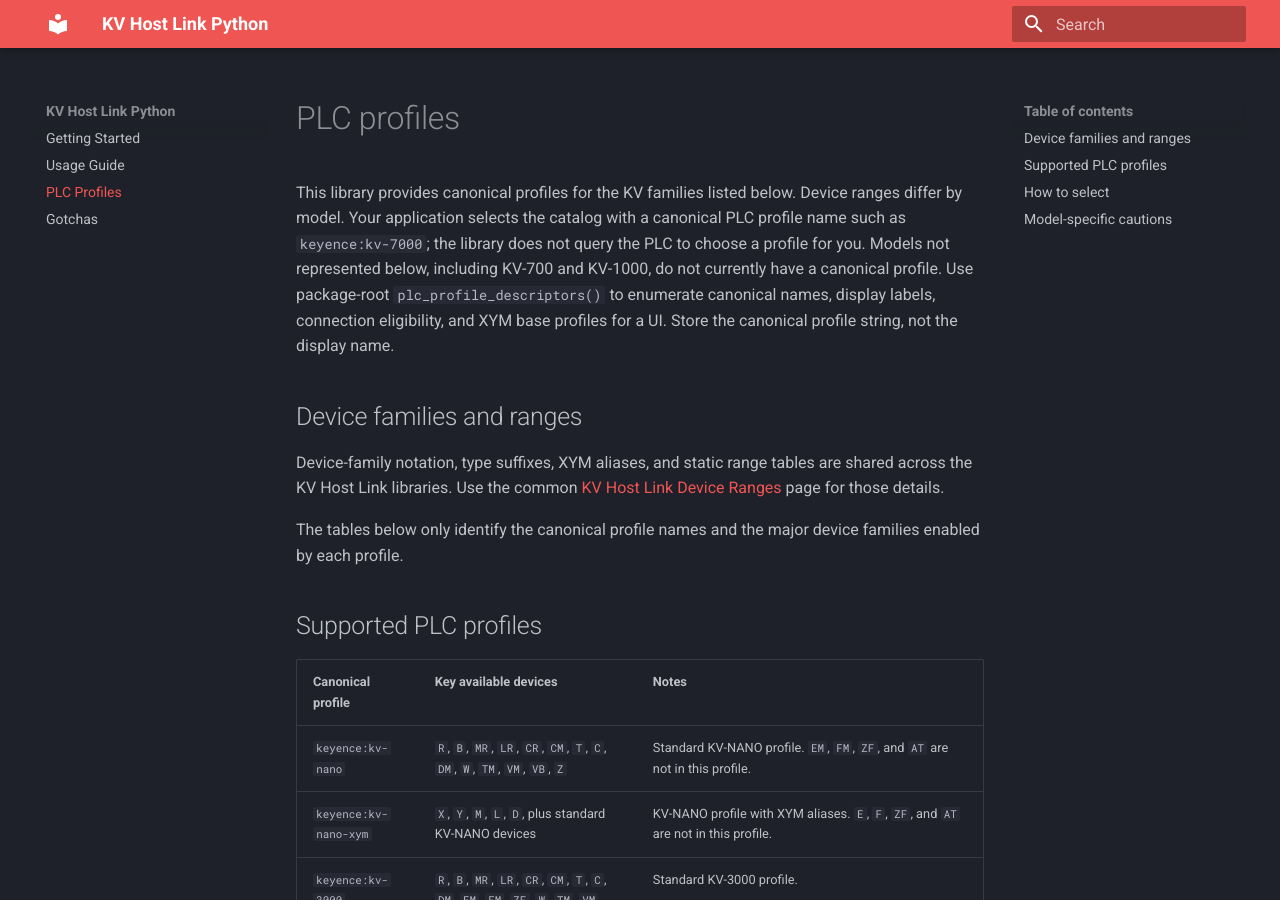
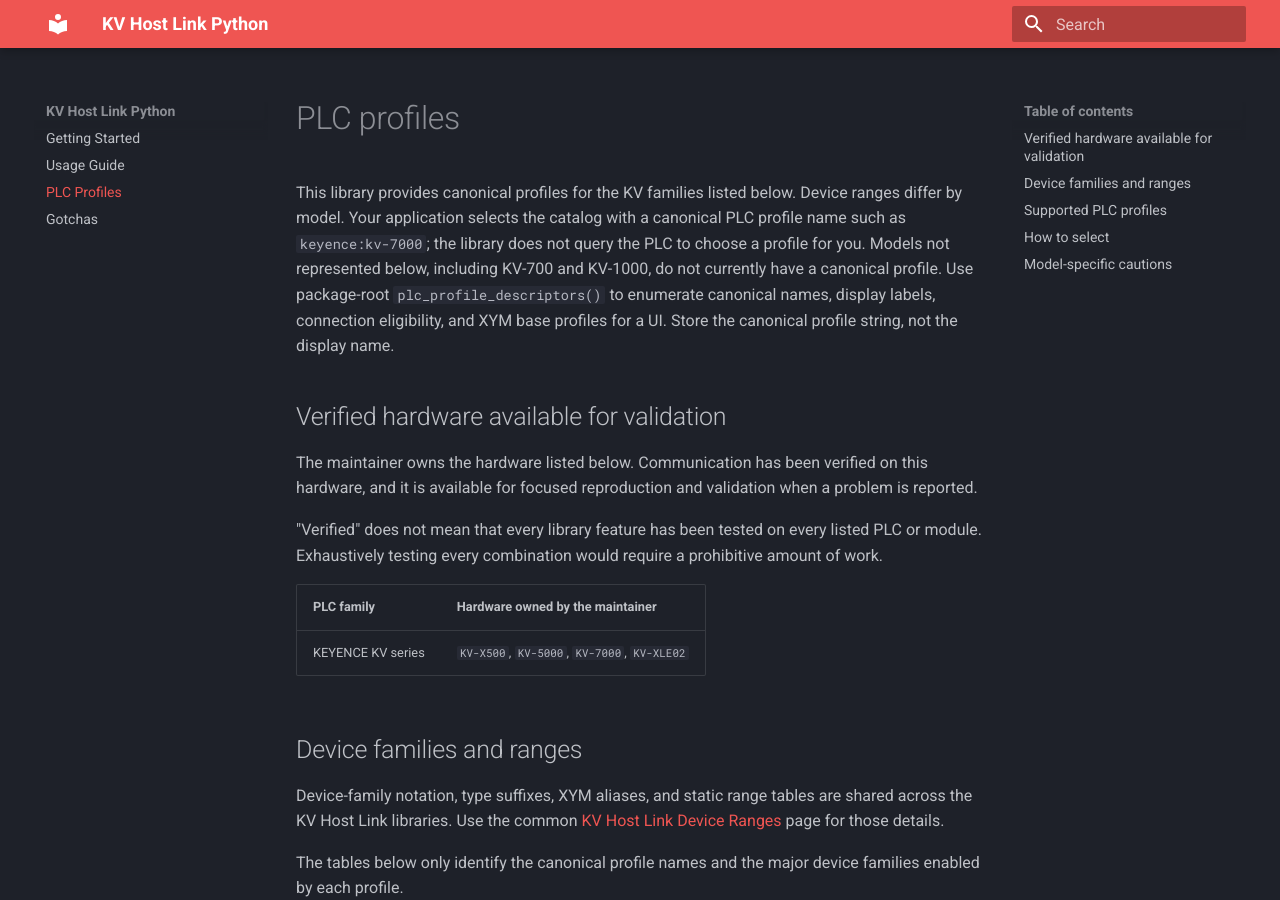
Before and after one commit to fa-yoshinobu/plc-comm-hostlink-python, an MkDocs documentation site: the page built from docsrc/user/PROFILES.md, in a window 1280 px wide and 900 px high. Built offline with MkDocs 1.6.1 and Material for MkDocs 9.7.7, drawn with Linux system fonts in a browser that asks for light colours.

Commit message:
Document verified hardware availability

```diff
--- a/docsrc/user/PROFILES.md
+++ b/docsrc/user/PROFILES.md
@@ -4,6 +4,20 @@
 Use package-root `plc_profile_descriptors()` to enumerate canonical names, display labels,
 connection eligibility, and XYM base profiles for a UI. Store the canonical profile string,
 not the display name.
+
+## Verified hardware available for validation
+
+The maintainer owns the hardware listed below. Communication has been verified
+on this hardware, and it is available for focused reproduction and validation
+when a problem is reported.
+
+"Verified" does not mean that every library feature has been tested on every
+listed PLC or module. Exhaustively testing every combination would require a prohibitive
+amount of work.
+
+| PLC family | Hardware owned by the maintainer |
+| --- | --- |
+| KEYENCE KV series | `KV-X500`, `KV-5000`, `KV-7000`, `KV-XLE02` |
 
 ## Device families and ranges
 
```
